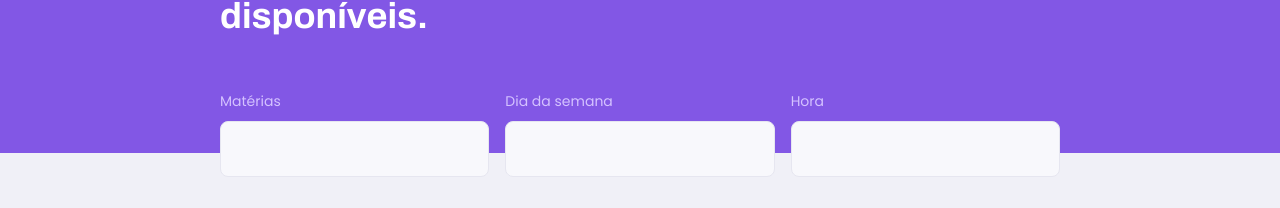
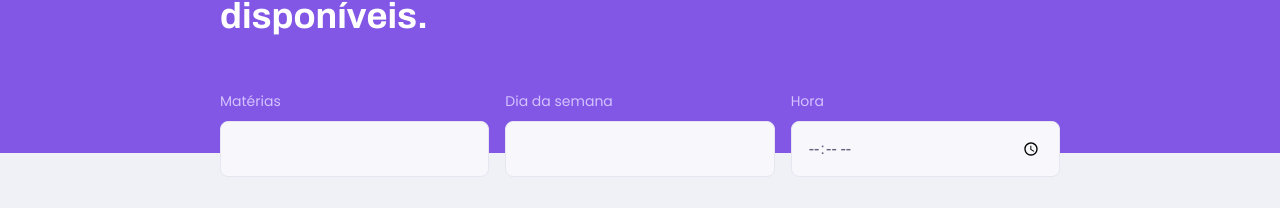
Before and after one commit to IanTorquato/NLW_2-Proffy-Rocketseat, a React (Create React App) app in the folder web/: page /study in a window 1280 px wide. Shown: the part 187-395 px from the top of the page. Built offline with nearby package versions, Linux system fonts and the light colour scheme.

Commit message:
Abstraindo os input para um componente.

```diff
--- /dev/null
+++ b/web/src/components/Input/index.tsx
@@ -0,0 +1,19 @@
+import React, { InputHTMLAttributes } from 'react'
+
+import './styles.css'
+
+interface InputProps extends InputHTMLAttributes<HTMLInputElement> {
+  label: string,
+  name: string
+}
+
+const Input: React.FC<InputProps> = ({ label, name, ...rest }) => {
+  return (
+    <div className="input-block">
+      <label htmlFor={name}>{label}</label>
+      <input type="text" id={name} {...rest} />
+    </div>
+  )
+}
+
+export default Input
--- /dev/null
+++ b/web/src/components/Input/styles.css
@@ -0,0 +1,34 @@
+.input-block {
+	position: relative;
+}
+
+.input-block+.input-block {
+	margin-top: 1.4rem;
+}
+
+.input-block label {
+	font-size: 1.4rem;
+}
+
+.input-block input {
+	background-color: var(--color-input-background);
+	border: 1px solid var(--color-line-in-white);
+	border-radius: 0.8rem;
+	font: 1.6rem Archivo;
+	height: 5.6rem;
+	margin-top: 0.8rem;
+	outline: 0;
+	padding: 0 1.6rem;
+	width: 100%;
+}
+
+.input-block:focus-within::after {
+	background-color: var(--color-primary-light);
+	bottom: 0;
+	content: '';
+	height: 2px;
+	left: 1.6rem;
+	position: absolute;
+	right: 1.6rem;
+	width: calc(100% - 3.2rem);
+}
--- a/web/src/pages/TeacherList/index.tsx
+++ b/web/src/pages/TeacherList/index.tsx
@@ -2,6 +2,7 @@ import React from 'react'
 
 import Header from '../../components/Header'
 import TeacherItem from '../../components/TeacherItem'
+import Input from '../../components/Input'
 
 import './styles.css'
 
@@ -10,20 +11,11 @@ const TeacherList: React.FC = () => {
     <div id="page-teacher-list" className="container">
       <Header title="Estes são os proffys disponíveis.">
         <form id="search-teachers">
-          <div className="input-block">
-            <label htmlFor="subject">Matérias</label>
-            <input type="text" id="subject" />
-          </div>
+          <Input label="Matérias" name="subject" />
 
-          <div className="input-block">
-            <label htmlFor="week_day">Dia da semana</label>
-            <input type="text" id="week_day" />
-          </div>
+          <Input label="Dia da semana" name="week_day" />
 
-          <div className="input-block">
-            <label htmlFor="time">Hora</label>
-            <input type="text" id="time" />
-          </div>
+          <Input label="Hora" name="time" type="time" />
         </form>
       </Header>
 
--- a/web/src/pages/TeacherList/styles.css
+++ b/web/src/pages/TeacherList/styles.css
@@ -9,41 +9,6 @@
 
 #search-teachers label {
 	color: var(--color-text-in-primary);
-}
-
-#search-teachers .input-block {
-	position: relative;
-}
-
-#search-teachers .input-block+.input-block {
-	margin-top: 1.4rem;
-}
-
-#search-teachers .input-block label {
-	font-size: 1.4rem;
-}
-
-#search-teachers .input-block input {
-	background-color: var(--color-input-background);
-	border: 1px solid var(--color-line-in-white);
-	border-radius: 0.8rem;
-	font: 1.6rem Archivo;
-	height: 5.6rem;
-	margin-top: 0.8rem;
-	outline: 0;
-	padding: 0 1.6rem;
-	width: 100%;
-}
-
-#search-teachers .input-block:focus-within::after {
-	background-color: var(--color-primary-light);
-	bottom: 0;
-	content: '';
-	height: 2px;
-	left: 1.6rem;
-	position: absolute;
-	right: 1.6rem;
-	width: calc(100% - 3.2rem);
 }
 
 #page-teacher-list main {
```
